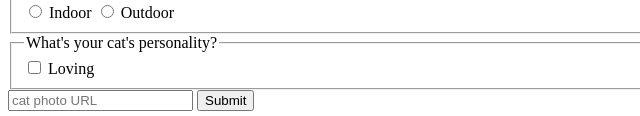
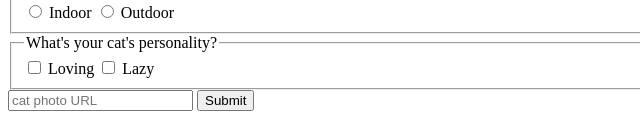
Before and after one commit to esvidal/fcc, a plain HTML site: page Responsive-web/cat-photo/index.html in a window 1280 px wide. Shown: the part 1504-1620 px from the top of the page, 0-640 px from the left. Drawn offline with Linux system fonts and the light colour scheme.

Commit message:
Add two more checkbox options

```diff
--- a/Responsive-web/cat-photo/index.html
+++ b/Responsive-web/cat-photo/index.html
@@ -51,7 +51,8 @@
                 </fieldset>
                 <fieldset>
                     <legend>What's your cat's personality?</legend>
-                    <input id="loving" type="checkbox" name="personality"> <label>Loving</label>
+                    <input id="loving" type="checkbox" name="personality"> <label for="loving">Loving</label><!-- why does the label need 'for' attribute?-->
+                    <input id="lazy" type="checkbox" name="personality"> <label for="lazy">Lazy</label>
                 </fieldset>
                 <input type="text" name="catphotourl" placeholder="cat photo URL" required>
                 <button type="submit">Submit</button>
```
